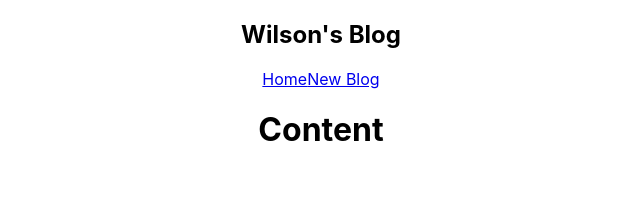
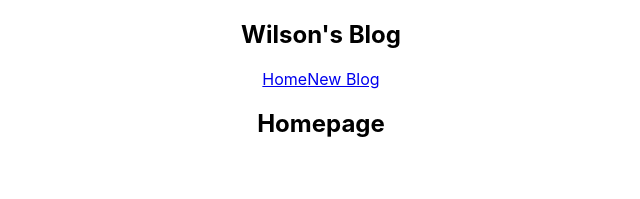
Before and after one commit to wingsown/blog, a React (Create React App) app: page / in a window 1280 px wide. Shown: the top 199 px of the page, without its empty margins (319-959 px from the left). Built offline with nearby package versions, Linux system fonts and the light colour scheme.

Commit message:
Injected home component to root

```diff
--- a/src/App.js
+++ b/src/App.js
@@ -7,7 +7,7 @@ function App() {
     <div className="App">
       <Navbar/>
       <div className="content">
-          <h1>Content</h1>
+          <Home/>
       </div>
     </div>
   );
```
